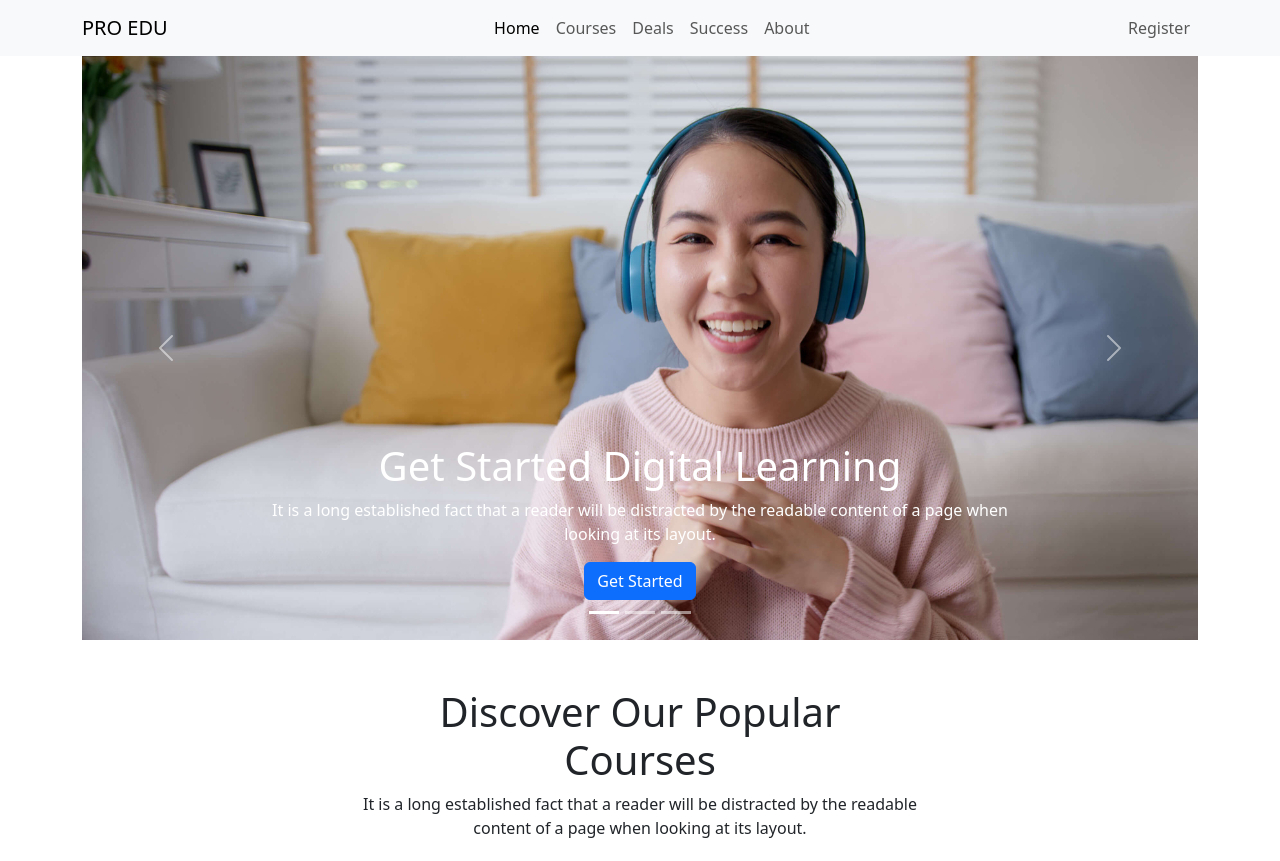
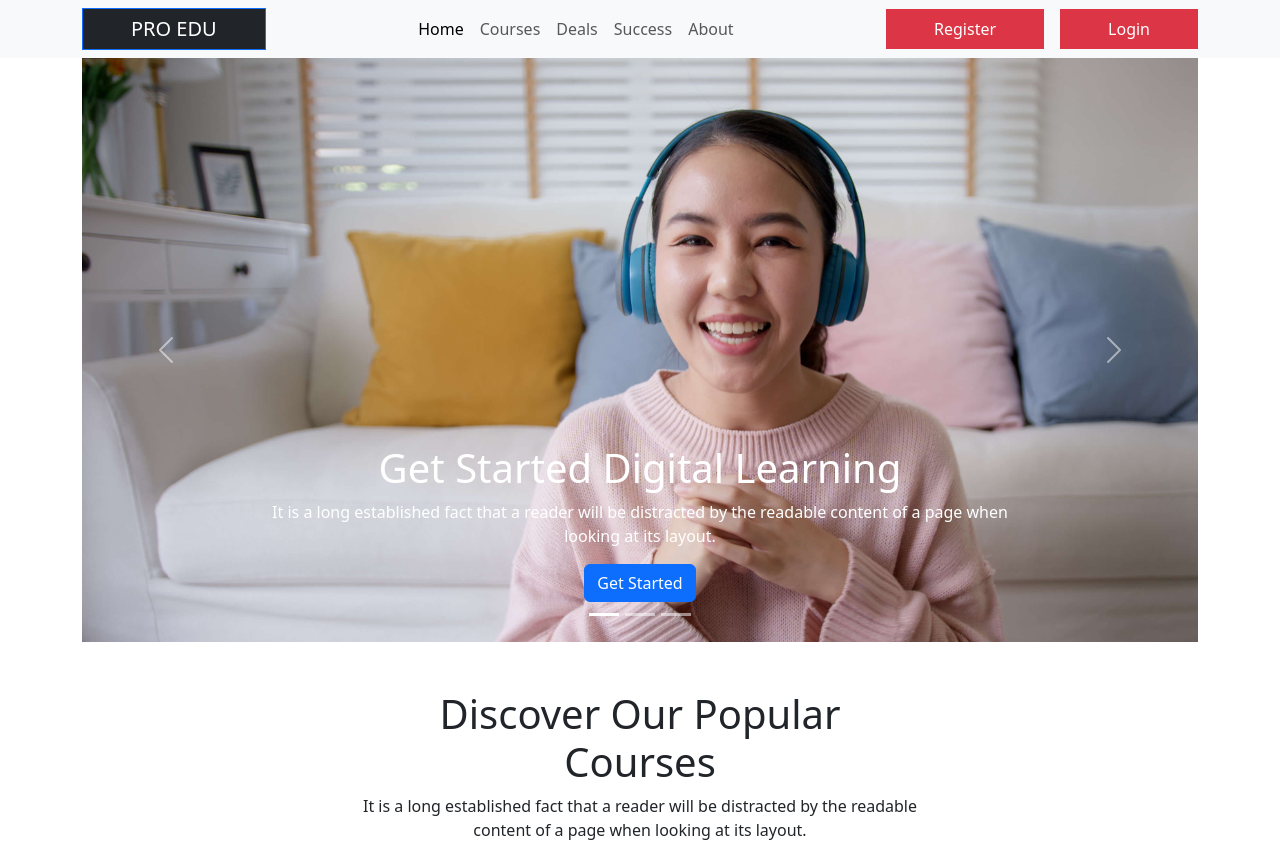
Before and after one commit to Anistheprocoder/EdTech, a plain HTML site: page index.html in a window 1280 px wide. Shown: the top 861 px of the page. Drawn offline with nearby package versions, Linux system fonts and the light colour scheme.

Commit message:
Full task done

```diff
--- a/index.html
+++ b/index.html
@@ -14,7 +14,7 @@
         <!-- navbar start -->
         <nav class="navbar navbar-expand-lg bg-body-tertiary">
             <div class="container">
-                <a class="navbar-brand" href="#">PRO EDU</a>
+                <a class="navbar-brand border border-primary px-5 bg-dark text-white" href="#">PRO EDU</a>
                 <button class="navbar-toggler" type="button" data-bs-toggle="collapse"
                     data-bs-target="#navbarNavDropdown" aria-controls="navbarNavDropdown" aria-expanded="false"
                     aria-label="Toggle navigation">
@@ -43,8 +43,11 @@
 
                 </div>
                 <ul class="navbar-nav ms-auto">
+                    <li class="nav-item mx-3">
+                        <a class="nav-link  px-5 bg-danger text-white" href="#">Register</a>
+                    </li>
                     <li class="nav-item">
-                        <a class="nav-link" href="#">Register</a>
+                        <a class="nav-link  px-5 bg-danger text-white" href="#">Login</a>
                     </li>
                 </ul>
             </div>
```
